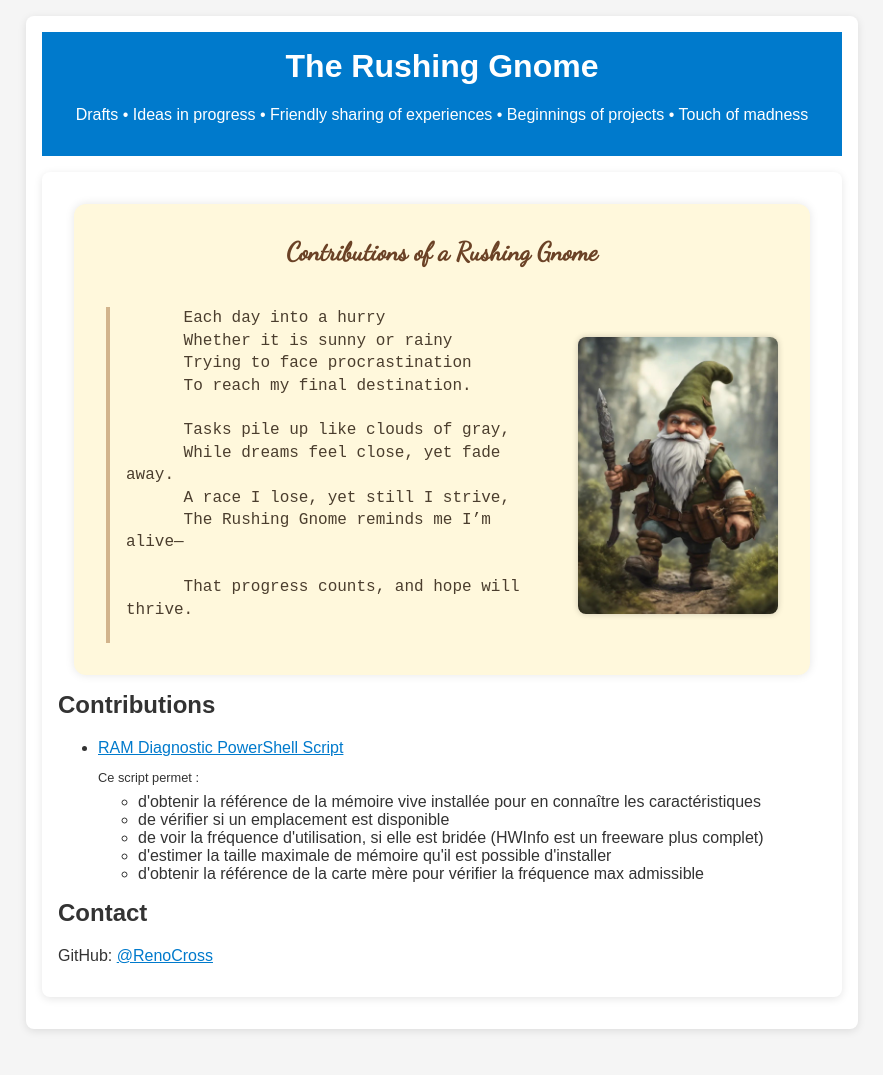
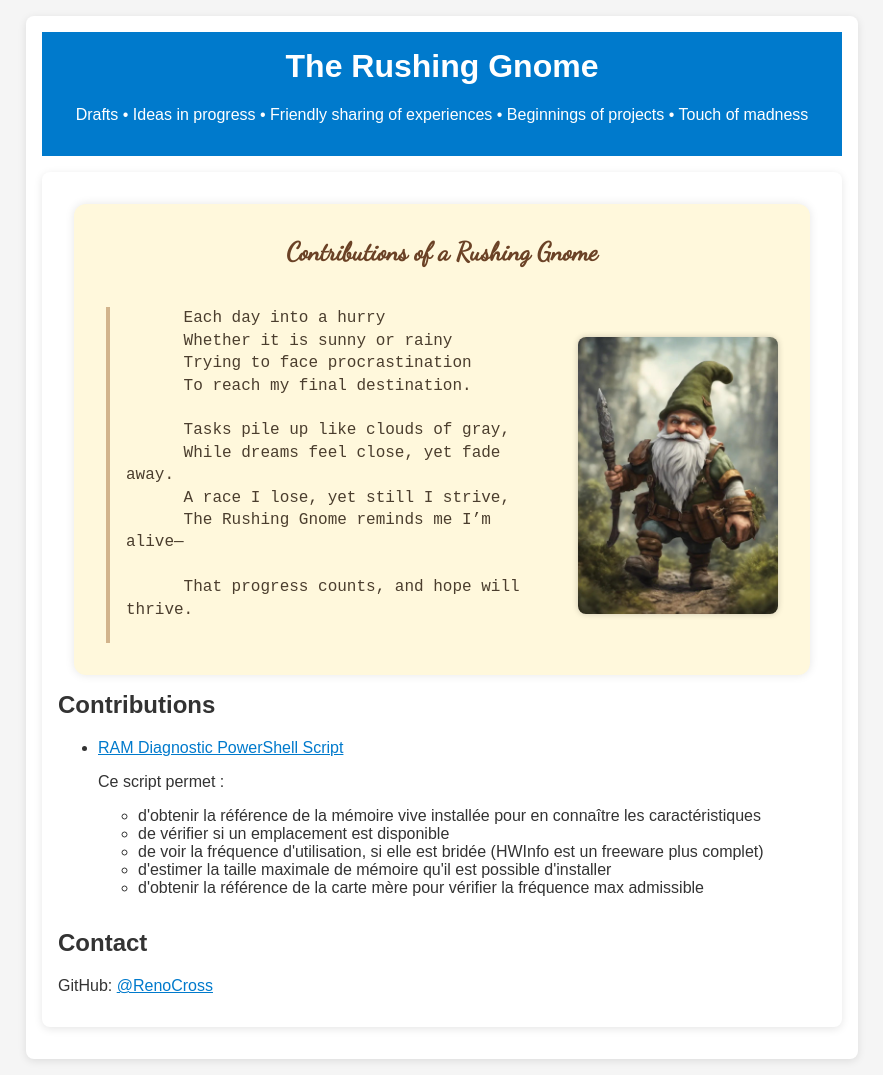
Before and after one commit to RenoCross/the-rushing-gnome, a Jekyll site: the page built from index.html, in a window 1280 px wide. Shown: the whole page, without its empty margins (198-1081 px from the left). Built offline with Jekyll 4.4.1, drawn with Linux system fonts in a browser that asks for light colours; before the commit the page ends 1045 px from its top, so only the background shows below that.

Commit message:
Update style.css

```diff
--- a/assets/css/style.css
+++ b/assets/css/style.css
@@ -72,7 +72,6 @@ a {
   flex: 1;
 }
 
-#contrib p {
-  font-size: 0.8rem;
-  margin-bottom: 0.5rem;
+#contrib {
+  margin-bottom: 2rem;
 }
```
